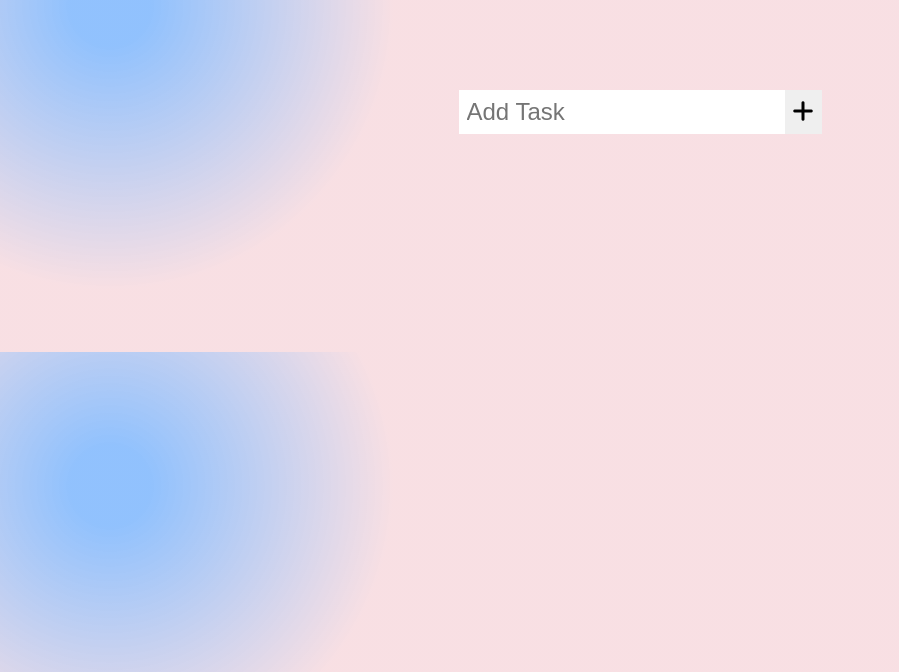
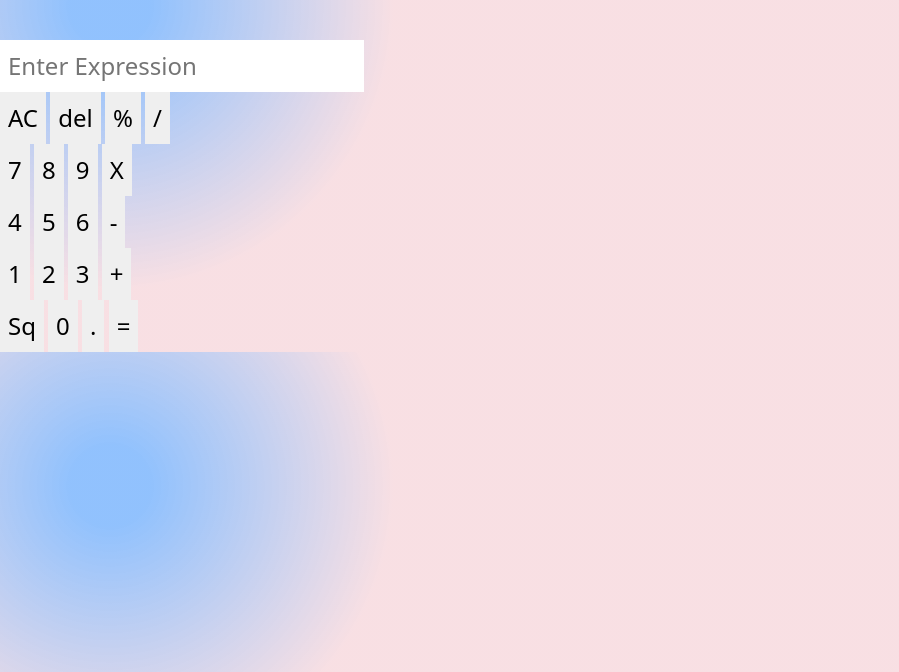
Before and after one commit to VinayakKDevadiga/myodo-list-demo, a plain HTML site: page index.html in a window 1280 px wide. Shown: the part 128-800 px from the top of the page, without its empty margins (0-899 px from the left). Drawn offline with nearby package versions, Linux system fonts and the light colour scheme.

Commit message:
Updated index.html

```diff
--- a/index.html
+++ b/index.html
@@ -4,22 +4,74 @@
     <meta charset="UTF-8">
     <meta http-equiv="X-UA-Compatible" content="IE=edge">
     <meta name="viewport" content="width=device-width, initial-scale=1.0">
-    <link rel="stylesheet" href="https://cdnjs.cloudflare.com/ajax/libs/font-awesome/6.4.0/css/all.min.css">
+    <link href="https://cdn.jsdelivr.net/npm/bootstrap@5.3.0-alpha3/dist/css/bootstrap.min.css" rel="stylesheet" integrity="sha384-KK94CHFLLe+nY2dmCWGMq91rCGa5gtU4mk92HdvYe+M/SXH301p5ILy+dN9+nJOZ" crossorigin="anonymous">
     <link rel="stylesheet" href="style.css">
-    <title>Todo Project</title>
+    <title>Calculator</title>
 </head>
 <body>
-    <h1>My TODO LIST</h1>
-    <form>
-        <input type="text" class="input-box" placeholder="Add Task">
-        <button type="submi" class="add-button"><i class="fa-solid fa-plus"></i></button>
-    </form>
-    <div class="todo-list-container">
-        <ul class="todolist">
+    <h1>Simple Calculator</h1>
+    <div class="table-container">
+        <table class="tablet" >
+           <tr >
+                <td colspan="3" class="tdclass"><input type="text"  id="calculationInput" class="display" placeholder="Enter Expression" ></td>
+           </tr>
+           <tr >
+               <td>
+                   <div class="button-container">
+                       <button id="ac" class="ac ">AC</button>
+                       <button onclick="deleted()" class="delete">del</button>
+                       <button onclick="adder('%')" class="mod">%</button>
+                       <button onclick="adder('/')" class="div">/</button>
+                   </div>
+               </td>
+           </tr>
+           <tr >
+            <td>
+                <div class="button-container">
+                    <button onclick="adder('7')" class="btn7 ">7</button>
+                    <button onclick="adder('8')" class="btn8">8</button>
+                    <button onclick="adder('9')"  class="btn9">9</button>
+                    <button onclick="adder('*')"  class="mul">X</button>
+                </div>
+            </td>
+           </tr>
+           <tr>
+            <td>
+                <div class="button-container">
+                    <button onclick="adder('4')" class="btn4">4</button>
+                    <button onclick="adder('5')" class="btn5">5</button>
+                    <button onclick="adder('6')" class="btn6">6</button>
+                    <button onclick="adder('-')" class="sub">-</button>
+                </div>
+            </td>
+        </tr>
+        <tr >
+            <td>
+                <div class="button-container">
+                    <button onclick="adder('1')"  class="btn1">1</button>
+                    <button onclick="adder('2')" class="tbn2">2</button>
+                    <button onclick="adder('3')" class="btn3">3</button>
+                    <button onclick="adder('+')"  class="add">+</button>
+                </div>
 
-        </ul>
-    </div>
+            </td>
 
-    <script src="script.js"></script>
+        </tr>
+        <tr >
+            <td>
+                <div class="button-container">
+                    <button onclick="square()">Sq</button>
+                    <button onclick="adder('0')"  class="btn0">0</button>
+                    <button onclick="adder('.')"  class="btndot">.</button>
+                    <button onclick="adder('=')" class="btnans">=</button>
+                </div>
+
+            </td>
+
+        </tr>
+
+     </table>
+     </div>
+    <script src="\script.js"></script>
 </body>
 </html>
```
